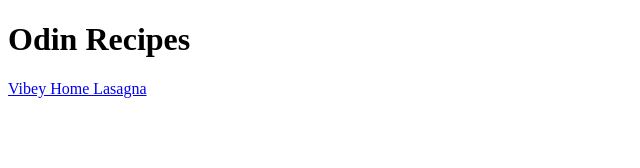
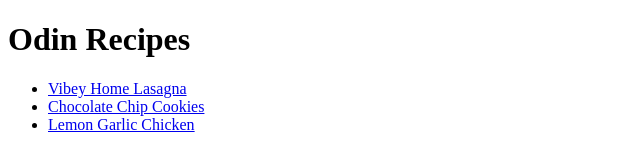
Before and after one commit to dast1013/odin-recipes, a plain HTML site: page index.html in a window 1280 px wide. Shown: the whole page, without its empty margins (0-640 px from the left). Drawn offline with Linux system fonts and the light colour scheme.

Commit message:
Made an unordered list to link all three recipes.

```diff
--- a/index.html
+++ b/index.html
@@ -7,6 +7,12 @@
 </head>
 <body>
     <h1>Odin Recipes</h1>
-    <a href="./recipes/lasagna.html">Vibey Home Lasagna</a>
+    <ul>
+        <li><a href="./recipes/lasagna.html">Vibey Home Lasagna</a></li>
+        <li><a href="./recipes/cookies.html">Chocolate Chip Cookies</a></li>
+        <li><a href="./recipes/lemgarchicken.html">Lemon Garlic Chicken</a></li>
+
+    </ul>
+
 </body>
 </html>
```
